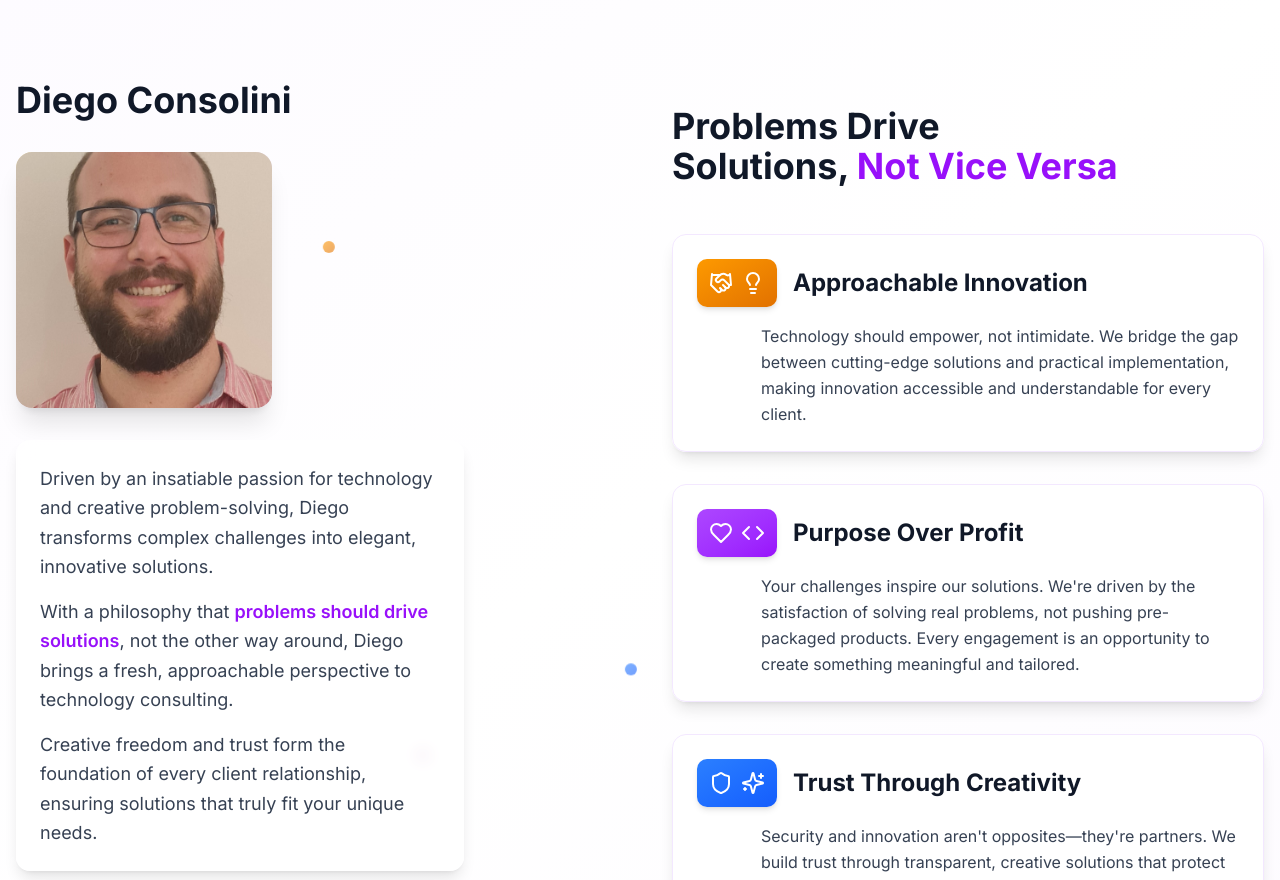
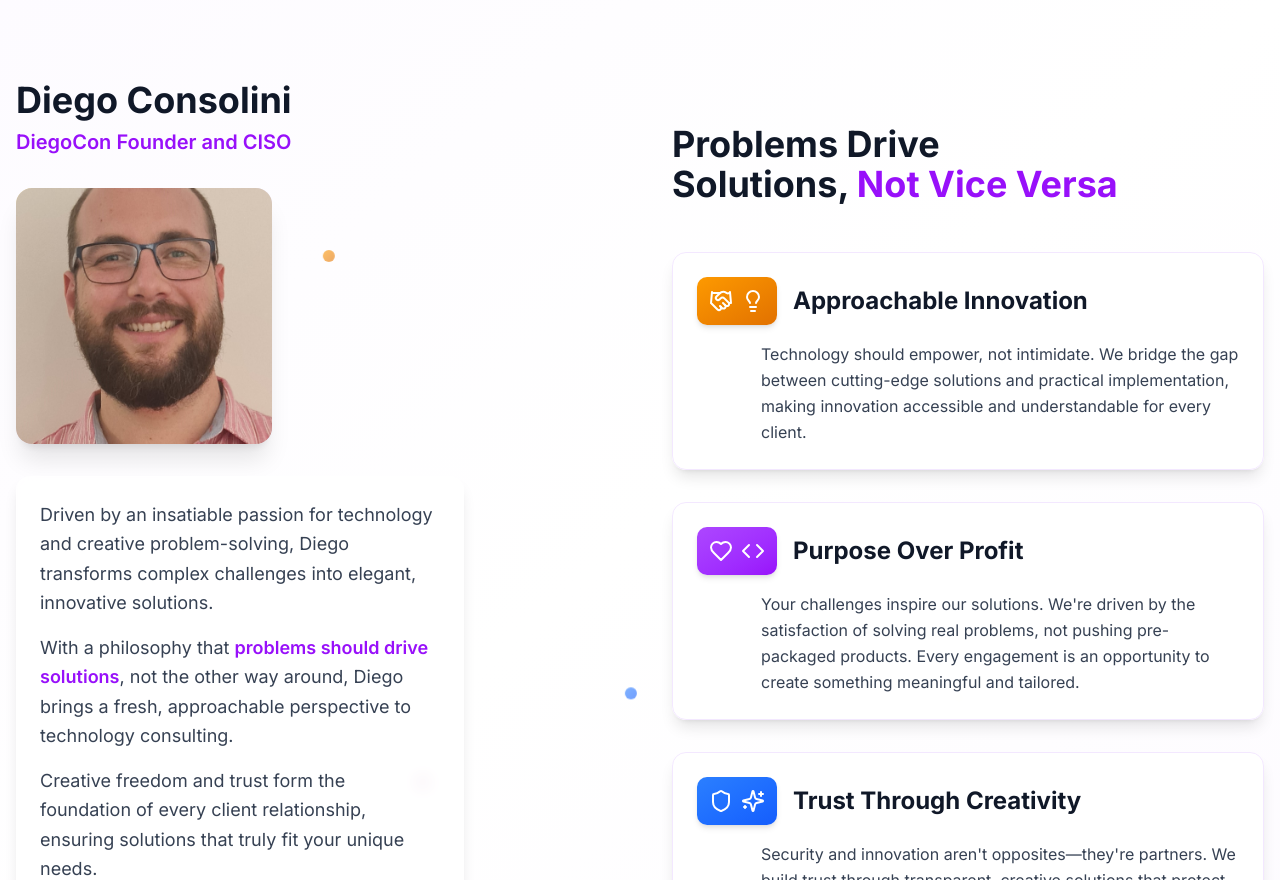
Before and after one commit to diegocconsolini/DiegoConSITE, a Next.js app: page / in a window 1280 px wide. Shown: the part 1160-2040 px from the top of the page. Built offline with nearby package versions, Linux system fonts and the light colour scheme.

Commit message:
feat: update Diego Consolini's subtitle to founder title
Change subtitle to "DiegoCon Founder and CISO" in about-us-section.

Co-authored-by: null <56749180+diegocconsolini@users.noreply.github.com>

```diff
--- a/components/about-us-section.tsx
+++ b/components/about-us-section.tsx
@@ -50,7 +50,8 @@ export function AboutUsSection() {
               isVisible ? "opacity-100 translate-x-0" : "opacity-0 -translate-x-8"
             }`}
           >
-            <h2 className="text-3xl md:text-4xl font-bold text-gray-900 mb-8">Diego Consolini</h2>
+            <h2 className="text-3xl md:text-4xl font-bold text-gray-900 mb-2">Diego Consolini</h2>
+            <p className="text-xl text-purple-600 font-semibold mb-8">DiegoCon Founder and CISO</p>
 
             <div className="w-48 h-48 sm:w-56 sm:h-56 md:w-64 md:h-64 mb-8 rounded-2xl bg-gradient-to-br from-amber-100 via-purple-100 to-blue-100 flex items-center justify-center shadow-xl overflow-hidden group">
               <img
```
